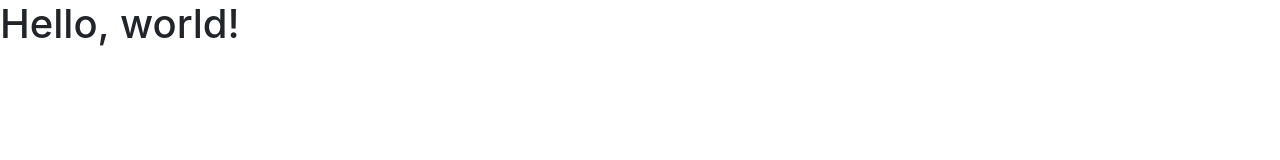
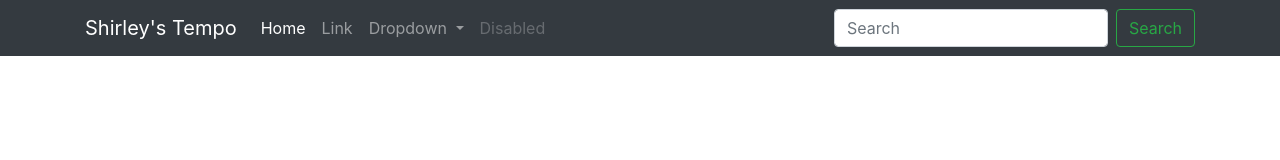
Before and after one commit to iamsosassy/special-funicular, a plain HTML site: page index.html in a window 1280 px wide. Drawn offline with nearby package versions, Linux system fonts and the light colour scheme.

Commit message:
added navbar and style

```diff
--- a/index.html
+++ b/index.html
@@ -11,7 +11,50 @@
 </head>
 
 <body>
-    <h1>Hello, world!</h1>
+    <!-- nav -->
+    <nav class="navbar navbar-expand-lg navbar-dark bg-dark custom-nav">
+        <div class="container">
+            <a class="navbar-brand" href="#">Shirley's Tempo</a>
+            <button class="navbar-toggler" type="button" data-toggle="collapse" data-target="#navbarSupportedContent"
+                aria-controls="navbarSupportedContent" aria-expanded="false" aria-label="Toggle navigation">
+                <span class="navbar-toggler-icon"></span>
+            </button>
+
+            <div class="collapse navbar-collapse" id="navbarSupportedContent">
+                <ul class="navbar-nav mr-auto">
+                    <li class="nav-item active">
+                        <a class="nav-link" href="#">Home <span class="sr-only">(current)</span></a>
+                    </li>
+                    <li class="nav-item">
+                        <a class="nav-link" href="#">Link</a>
+                    </li>
+                    <li class="nav-item dropdown">
+                        <a class="nav-link dropdown-toggle" href="#" id="navbarDropdown" role="button"
+                            data-toggle="dropdown" aria-haspopup="true" aria-expanded="false">
+                            Dropdown
+                        </a>
+                        <div class="dropdown-menu" aria-labelledby="navbarDropdown">
+                            <a class="dropdown-item" href="#">Action</a>
+                            <a class="dropdown-item" href="#">Another action</a>
+                            <div class="dropdown-divider"></div>
+                            <a class="dropdown-item" href="#">Something else here</a>
+                        </div>
+                    </li>
+                    <li class="nav-item">
+                        <a class="nav-link disabled" href="#" tabindex="-1" aria-disabled="true">Disabled</a>
+                    </li>
+                </ul>
+                <form class="form-inline my-2 my-lg-0">
+                    <input class="form-control mr-sm-2" type="search" placeholder="Search" aria-label="Search">
+                    <button class="btn btn-outline-success my-2 my-sm-0" type="submit">Search</button>
+                </form>
+            </div>
+        </div>
+    </nav>
+    <!-- nav -->
+
+
+
 
 
     <script src="https://code.jquery.com/jquery-3.5.1.slim.min.js"
@@ -23,7 +66,6 @@
     <script src="https://cdn.jsdelivr.net/npm/bootstrap@4.5.3/dist/js/bootstrap.min.js"
         integrity="sha384-w1Q4orYjBQndcko6MimVbzY0tgp4pWB4lZ7lr30WKz0vr/aWKhXdBNmNb5D92v7s"
         crossorigin="anonymous"></script>
-
 </body>
 
 </html>
--- /dev/null
+++ b/style.css
@@ -0,0 +1,3 @@
+.custom-nav {
+    font-size: small;
+}
```
Also changed, not shown: css/style.css (deleted).
